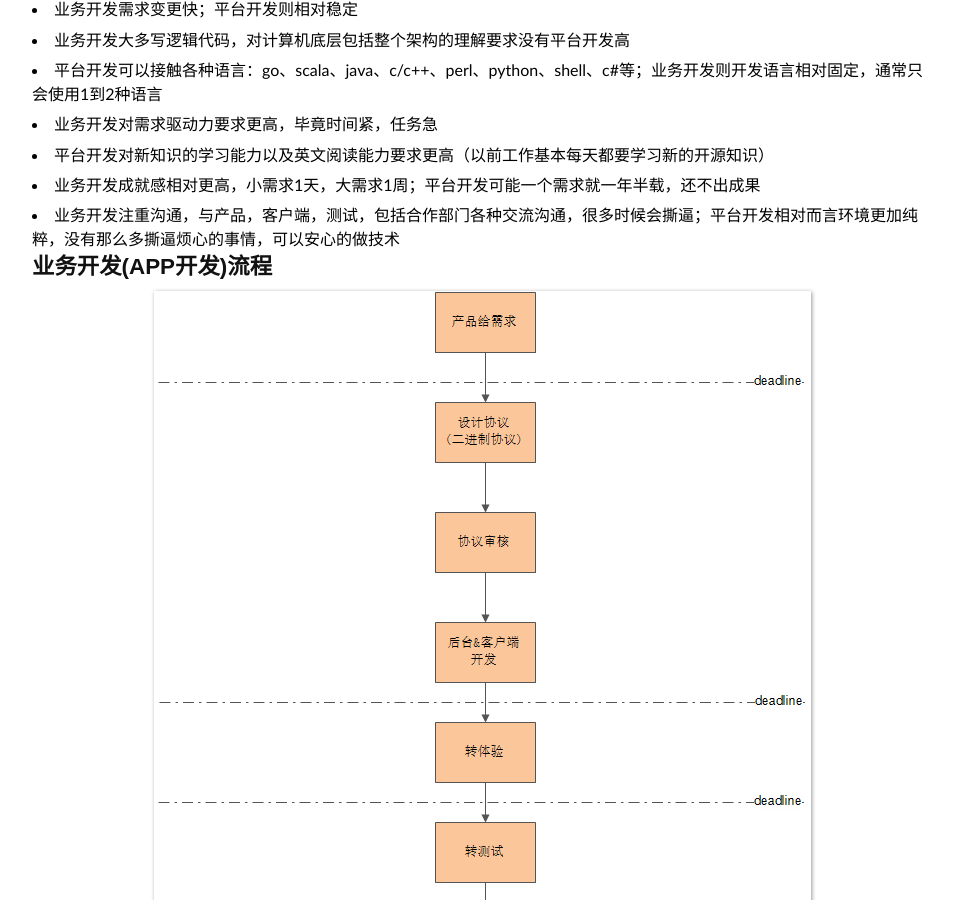
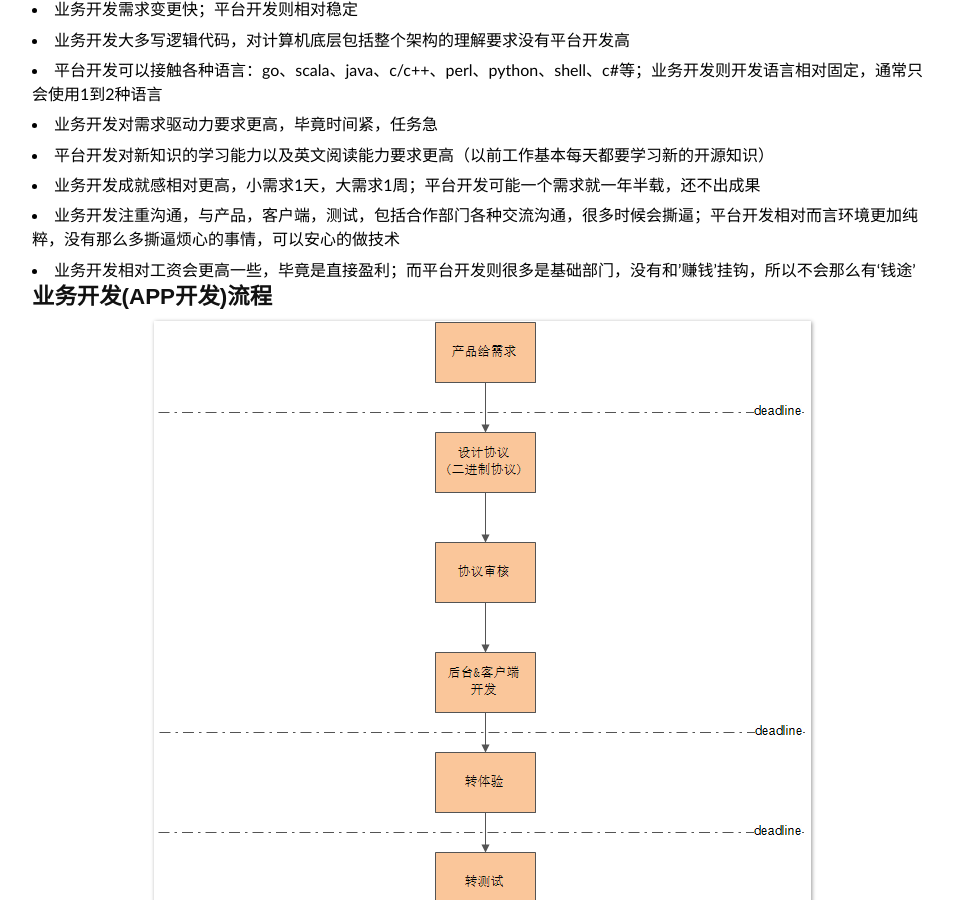
Before and after one commit to duyanghao/duyanghao.github.io, a Jekyll site: the page built from _posts/2018-12-12-c++-practice.md, in a window 1280 px wide and 900 px high, scrolled down 3390 px. Shown: the whole window, without its empty margins (158-1111 px from the left). Built offline with Jekyll 4.4.1, drawn with Linux system fonts in a browser that asks for light colours; some web fonts are replaced; comment, search, counter and statistics services are not loaded.

```diff
--- a/_posts/2018-12-12-c++-practice.md
+++ b/_posts/2018-12-12-c++-practice.md
@@ -195,6 +195,7 @@
 * 平台开发对新知识的学习能力以及英文阅读能力要求更高（以前工作基本每天都要学习新的开源知识）
 * 业务开发成就感相对更高，小需求1天，大需求1周；平台开发可能一个需求就一年半载，还不出成果
 * 业务开发注重沟通，与产品，客户端，测试，包括合作部门各种交流沟通，很多时候会撕逼；平台开发相对而言环境更加纯粹，没有那么多撕逼烦心的事情，可以安心的做技术
+* 业务开发相对工资会更高一些，毕竟是直接盈利；而平台开发则很多是基础部门，没有和'赚钱'挂钩，所以不会那么有‘钱途’
 
 ## 业务开发(APP开发)流程
 
```
